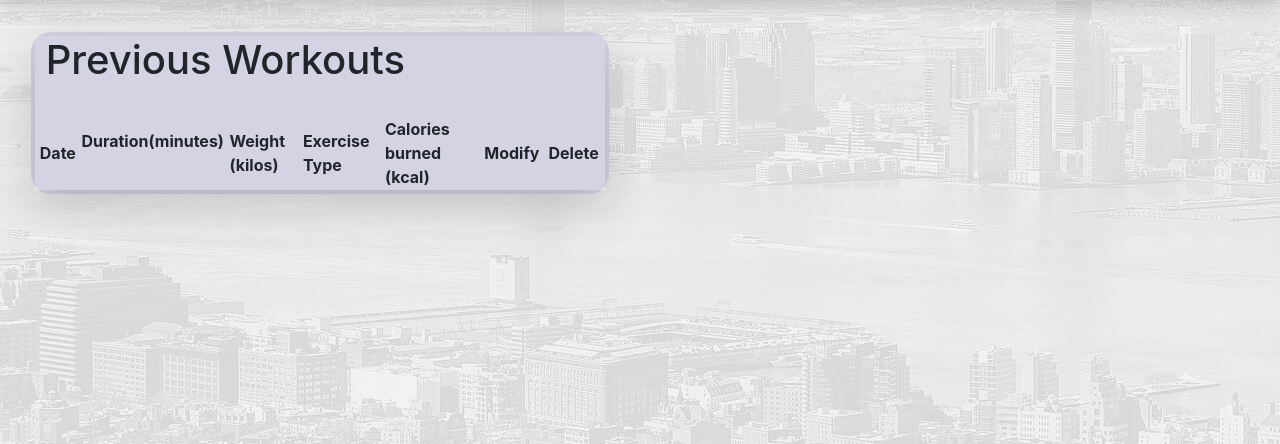
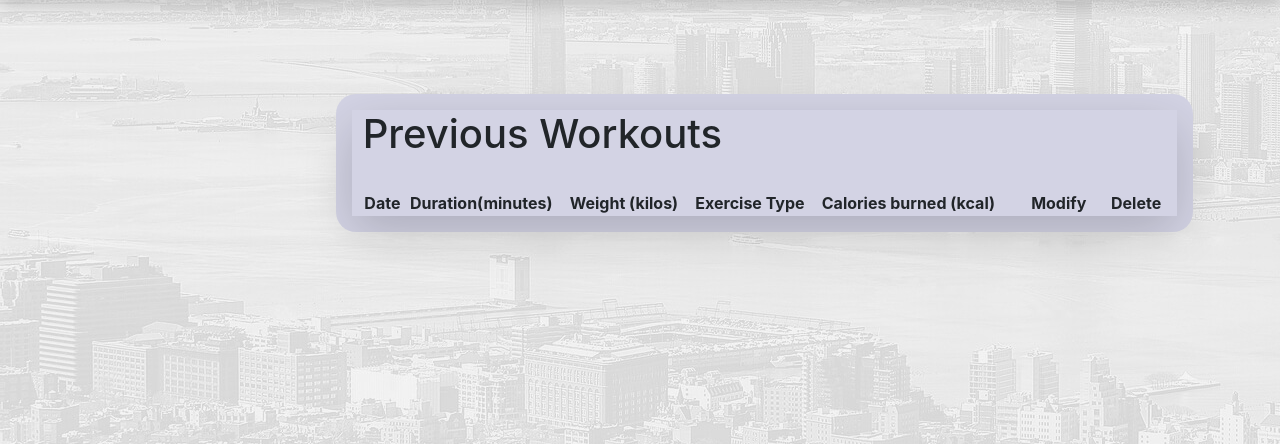
Before and after one commit to rcheng2/FocusFitness, a Flask app: page /history in a window 1280 px wide. Shown: the part 58-502 px from the top of the page. Run offline with Flask 2, Linux system fonts and the light colour scheme; the visitor is signed in with stand-in values (Sample User, id 1); data comes from the database, SQL or seed files in the repository; data that the repository does not hold is empty.

Commit message:
beauty updates 2 4-21-2022

```diff
--- a/app.py
+++ b/app.py
@@ -116,7 +116,7 @@ def loginuser():
         flask.flash(
             "User does not exist or you entered the wrong credentials. Try Again!"
         )
-        return flask.redirect(flask.url_for("login"))
+        return flask.redirect(flask.url_for("land"))
 
 
 @app.route("/logoff", methods=["POST"])
--- a/static/theme.css
+++ b/static/theme.css
@@ -30,6 +30,28 @@ body {
     break-after: always;
 }
 
+.workout-box2 {
+    position: fixed;
+    height: 20em;
+    margin: auto;
+    top: 15%;
+    left: 25%;
+    grid-area: 1 / 2 / 2 / 3;
+    word-wrap: break-word;
+    break-after: always;
+}
+
+.workout-box3 {
+    position: fixed;
+    height: 20em;
+    margin: auto;
+    top: 15%;
+    left: 40%;
+    grid-area: 1 / 2 / 2 / 3;
+    word-wrap: break-word;
+    break-after: always;
+}
+
 .workout-track {
     height: auto;
     border-radius: 20px;
@@ -43,6 +65,7 @@ body {
     background-color: rgb(211, 211, 228);
     margin-left: auto;
     margin-right: auto;
+
 }
 
 .edit-workout {
@@ -50,6 +73,8 @@ body {
     border-radius: 25px;
     background-color: rgb(211, 211, 228);
 }
+
+
 
 .recent-workout {
     height: auto;
--- a/templates/history.html
+++ b/templates/history.html
@@ -56,9 +56,10 @@
         </div>
 
     </div>
-    <div class="col-lg-6">
-        <div class="workout-box p-3 ">
-            <div class="previous-workout p-1 my-3 ">
+
+    <div class="col-lg-6 ">
+        <div class="workout-box2 p-3 ">
+            <div class="previous-workout p-3 my-3 ">
                 <div class="d-flex flex-column justify-content-center shadow-lg ">
                     <h1>&nbsp;Previous Workouts</h1>
                     <br>
--- a/templates/home.html
+++ b/templates/home.html
@@ -86,8 +86,9 @@
                                         {% if request.endpoint == 'calculate' %}
                                         <h3 class="text-center my-2 text-white">{{display_calories_burned}}</h3>
                                         {% endif %}
-                                        <h5 class="text-white">Input exercises </h5>
-                                        <div class="dropdown mx-3">
+                                        <h5 class="text-white">&nbsp; &nbsp;Input exercises: </h5>
+
+                                        <div class="dropdown mx-3 ">
                                             <select id="exercise_type" name="exercise_type">
                                                 <option value="Running">Running</option>
                                                 <option value="Swimming">Swimming</option>
--- a/templates/modify.html
+++ b/templates/modify.html
@@ -54,8 +54,8 @@
         </div>
     </div>
     <div class="col-lg-6">
-        <div class="workout-box p-9 ">
-            <div class="edit-workout p-4 my-3">
+        <div class="workout-box3 p-3 ">
+            <div class="edit-workout p-3 my-3">
                 <div class="d-flex flex-column justify-content-center shadow-lg">
                     <form action="{{ url_for('edit')}}" method="POST">
                         <table>
```
